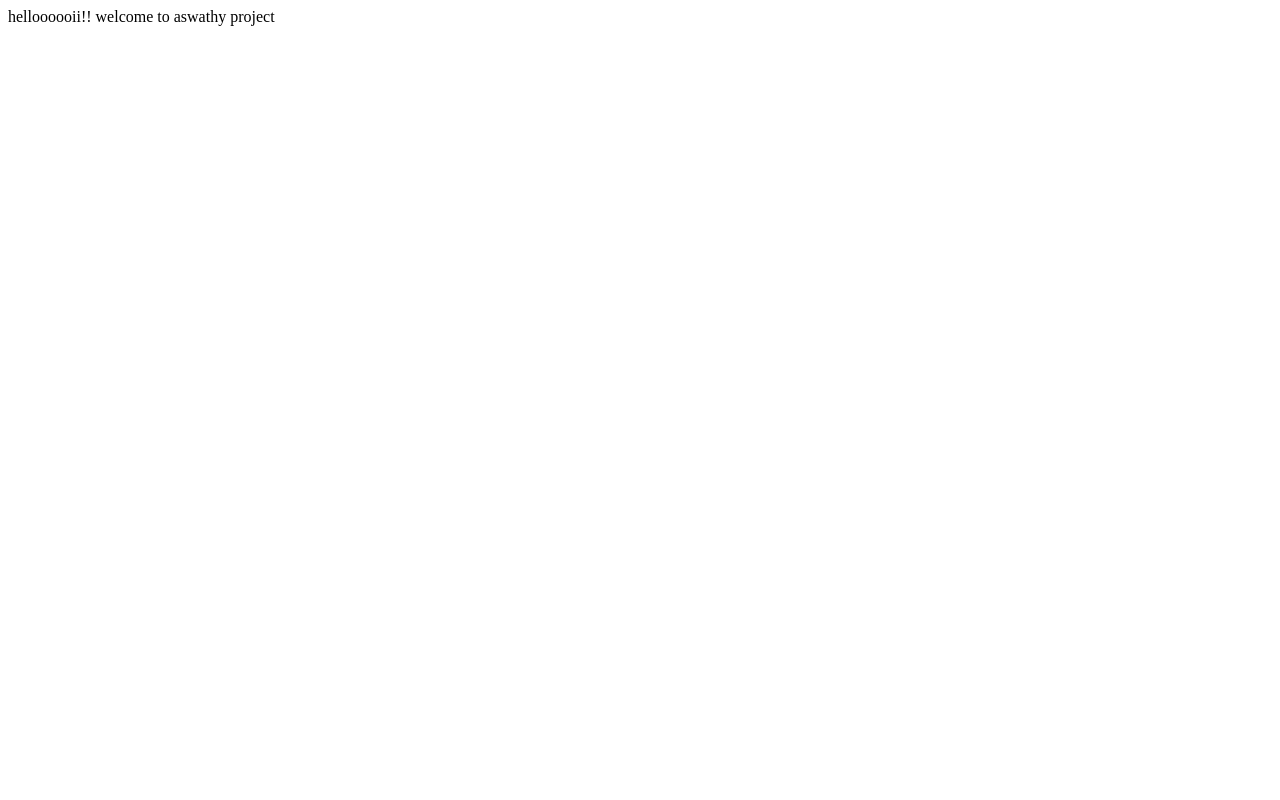
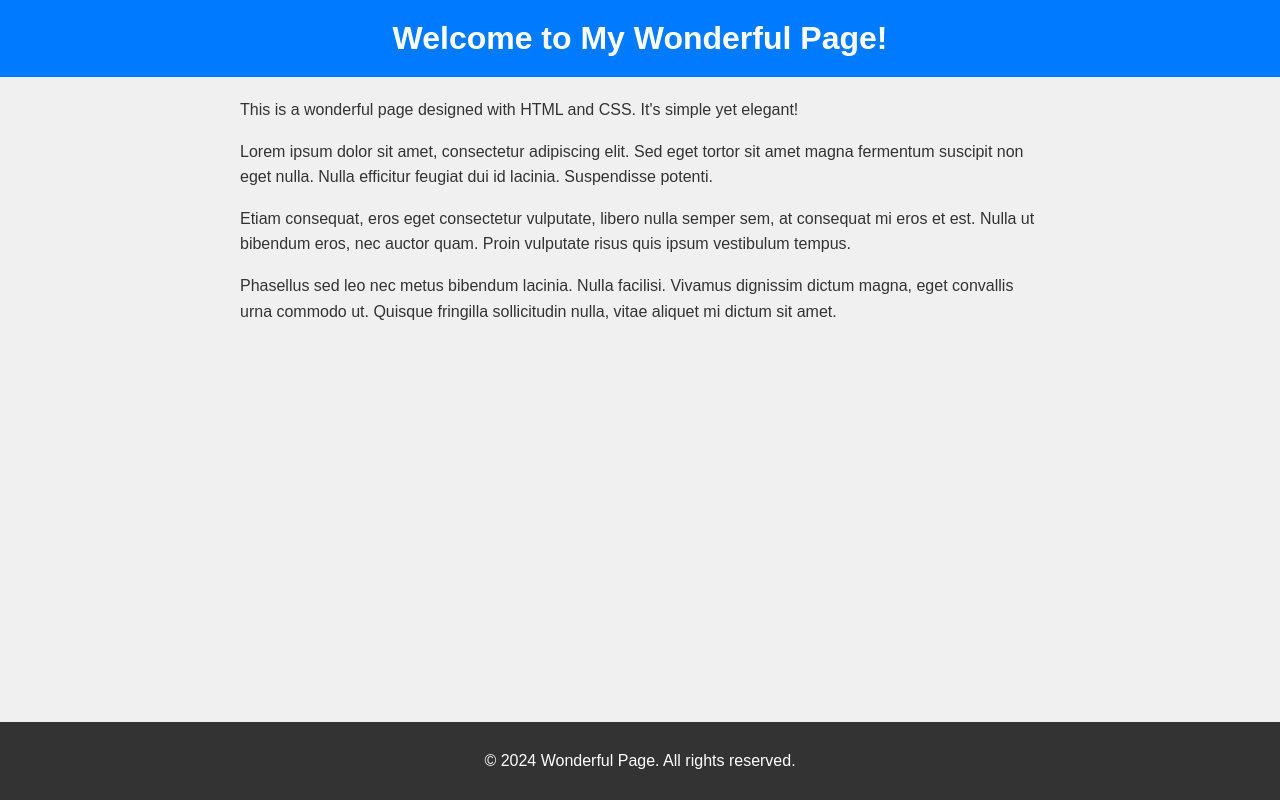
Before and after one commit to aswathy1232002/project1, a plain HTML site: page index.html in a window 1280 px wide. Drawn offline with Linux system fonts and the light colour scheme.

Commit message:
Update index.html

```diff
--- a/index.html
+++ b/index.html
@@ -1,2 +1,58 @@
-helloooooii!!
-welcome to aswathy project
+<!DOCTYPE html>
+<html lang="en">
+<head>
+    <meta charset="UTF-8">
+    <meta name="viewport" content="width=device-width, initial-scale=1.0">
+    <title>Wonderful Page</title>
+    <style>
+        body {
+            font-family: Arial, sans-serif;
+            margin: 0;
+            padding: 0;
+            background-color: #f0f0f0;
+            color: #333;
+        }
+        header {
+            background-color: #007bff;
+            color: #fff;
+            padding: 20px;
+            text-align: center;
+        }
+        h1 {
+            margin: 0;
+            font-size: 2em;
+        }
+        .container {
+            max-width: 800px;
+            margin: 20px auto;
+            padding: 0 20px;
+        }
+        p {
+            line-height: 1.6;
+        }
+        footer {
+            background-color: #333;
+            color: #fff;
+            padding: 10px 0;
+            text-align: center;
+            position: fixed;
+            bottom: 0;
+            width: 100%;
+        }
+    </style>
+</head>
+<body>
+    <header>
+        <h1>Welcome to My Wonderful Page!</h1>
+    </header>
+    <div class="container">
+        <p>This is a wonderful page designed with HTML and CSS. It's simple yet elegant!</p>
+        <p>Lorem ipsum dolor sit amet, consectetur adipiscing elit. Sed eget tortor sit amet magna fermentum suscipit non eget nulla. Nulla efficitur feugiat dui id lacinia. Suspendisse potenti.</p>
+        <p>Etiam consequat, eros eget consectetur vulputate, libero nulla semper sem, at consequat mi eros et est. Nulla ut bibendum eros, nec auctor quam. Proin vulputate risus quis ipsum vestibulum tempus.</p>
+        <p>Phasellus sed leo nec metus bibendum lacinia. Nulla facilisi. Vivamus dignissim dictum magna, eget convallis urna commodo ut. Quisque fringilla sollicitudin nulla, vitae aliquet mi dictum sit amet.</p>
+    </div>
+    <footer>
+        <p>&copy; 2024 Wonderful Page. All rights reserved.</p>
+    </footer>
+</body>
+</html>
```
